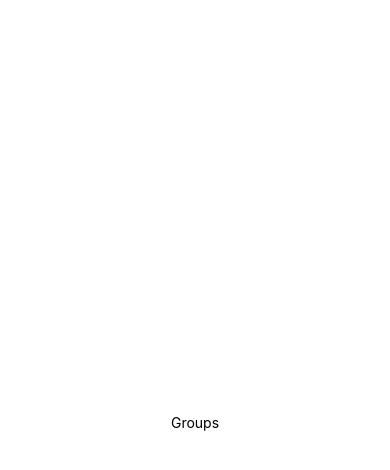
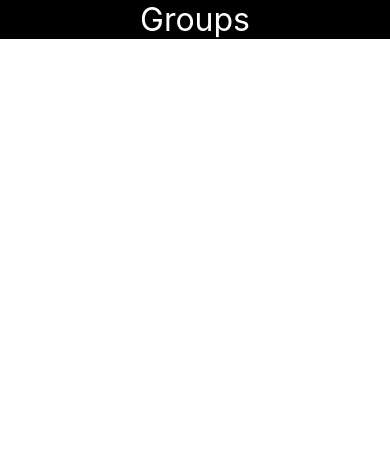
Before and after one commit to VitorVeector/igniteteams, a React Native app: screen / in a window 390 px wide. Shown: the top 470 px of the page. Built offline with nearby package versions, Linux system fonts and the light colour scheme.

Commit message:
Adding Styled Components

```diff
--- a/App.tsx
+++ b/App.tsx
@@ -4,17 +4,8 @@
 
 export default function App() {
   return (
-    <View style={styles.container}>
+    <View>
       <Groups/>
     </View>
   );
 }
-
-const styles = StyleSheet.create({
-  container: {
-    flex: 1,
-    backgroundColor: '#fff',
-    alignItems: 'center',
-    justifyContent: 'center',
-  },
-});
--- a/package.json
+++ b/package.json
@@ -15,10 +15,13 @@
     "expo": "~46.0.13",
     "expo-status-bar": "~1.4.0",
     "react": "18.0.0",
-    "react-native": "0.69.6"
+    "react-native": "0.69.6",
+    "styled-components": "^5.3.6"
   },
   "devDependencies": {
     "@babel/core": "^7.12.9",
+    "@types/styled-components": "^5.1.26",
+    "@types/styled-components-react-native": "^5.1.3",
     "babel-plugin-module-resolver": "^4.1.0",
     "ts-node": "^10.9.1",
     "typescript": "^4.8.4"
--- a/src/screens/groups/index.tsx
+++ b/src/screens/groups/index.tsx
@@ -1,11 +1,12 @@
 import React from 'react'
 import { StatusBar } from 'expo-status-bar';
 import { StyleSheet, Text, View } from 'react-native';
+import { Container, Title } from './styles';
 
 export function Groups() {
   return (
-    <View>
-      <Text>Groups</Text>
-    </View>
+    <Container>
+      <Title>Groups</Title>
+    </Container>
   );
 }
--- /dev/null
+++ b/src/screens/groups/styles.ts
@@ -0,0 +1,14 @@
+import styled from "styled-components/native";
+
+export const Container = styled.View`
+    width: 100%;
+    height: 100%;
+    align-items: center;
+    justify-content: center;
+    background-color: #000;
+`
+
+export const Title = styled.Text`
+    color: #fff;
+    font-size: 32;
+`
```
Also changed, not shown: 1 other file (tests, documents, lock files or other folders).
